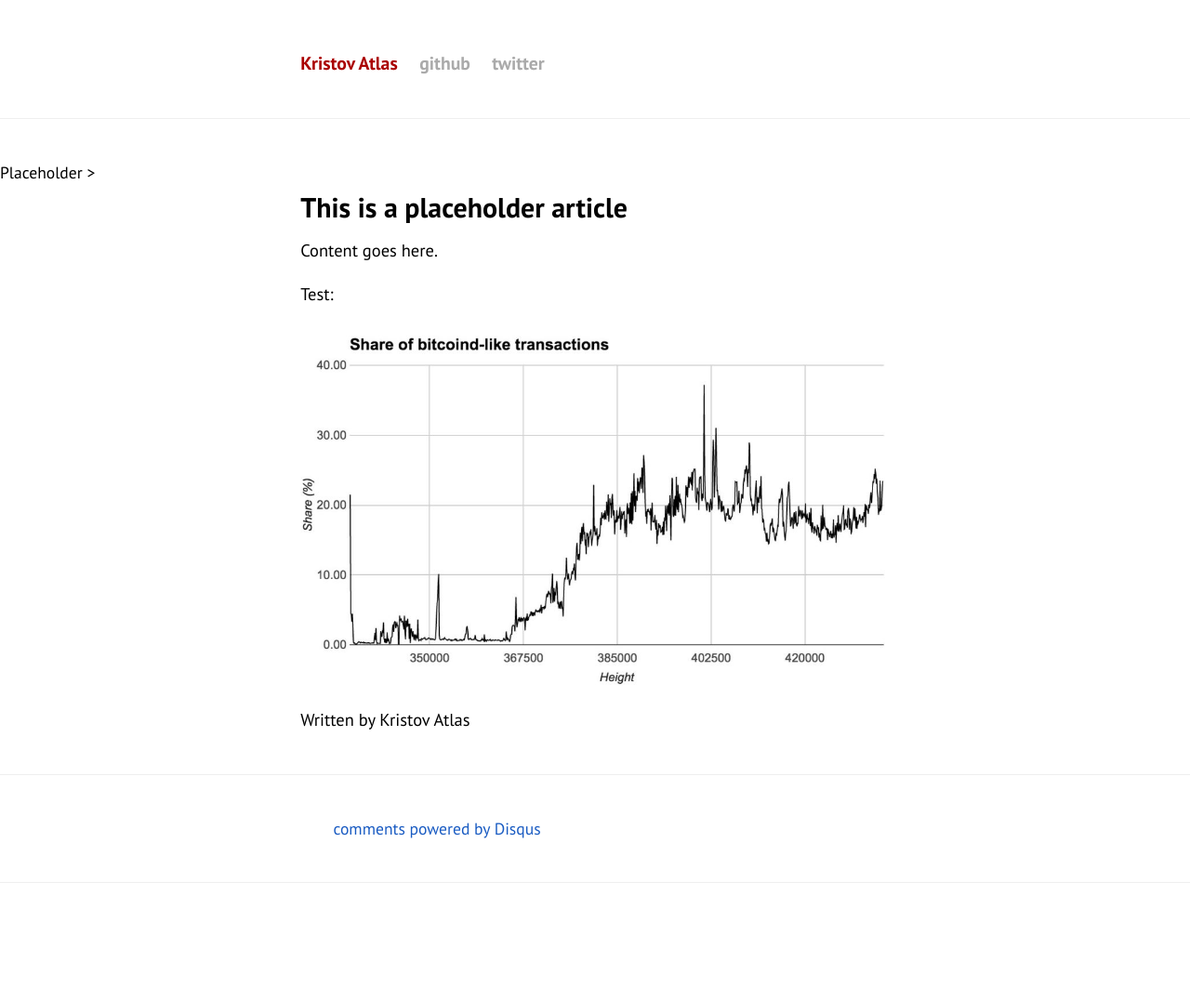
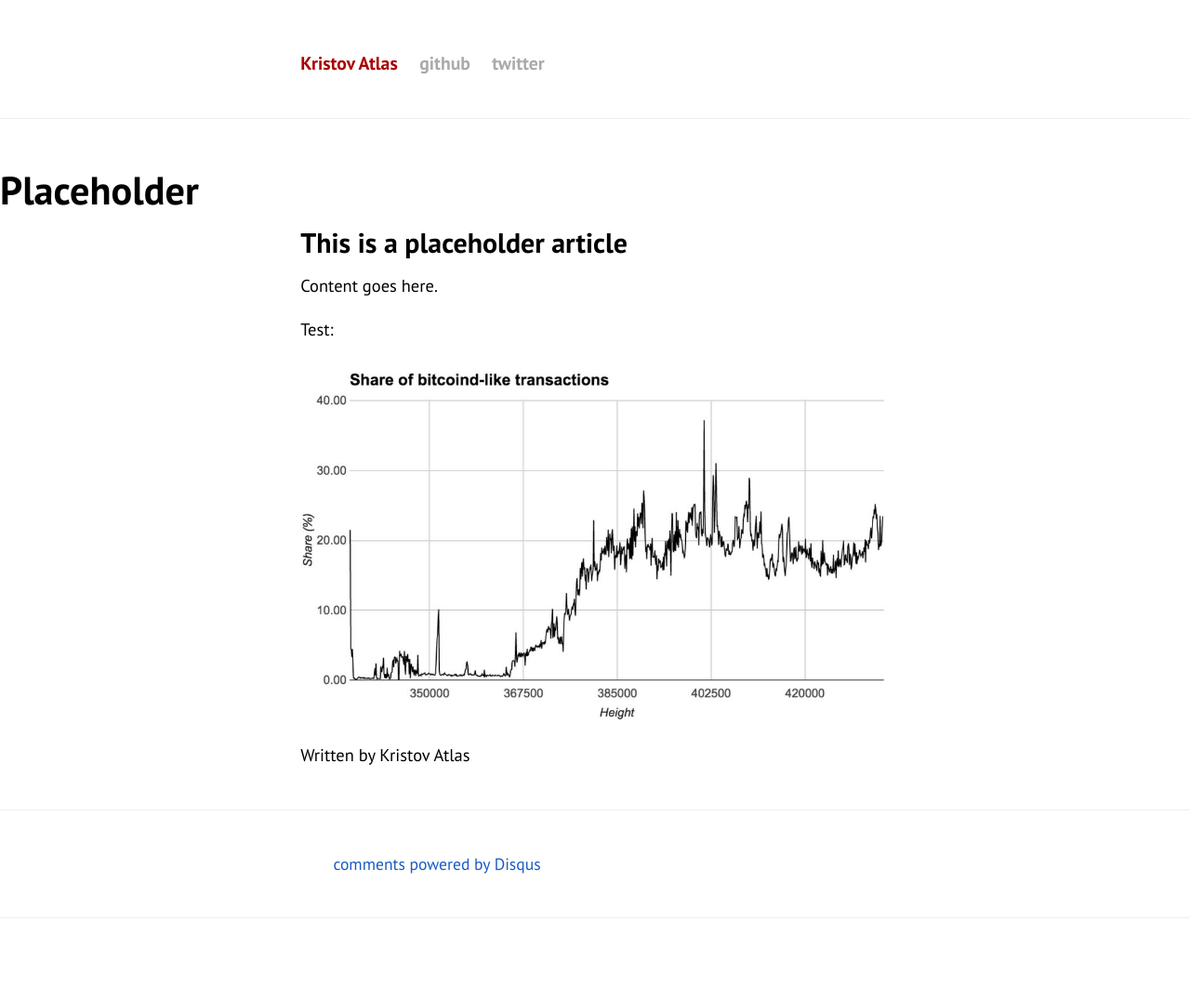
Before and after one commit to kristovatlas/kiaraRobles.github.io, a Jekyll site: the page built from _posts/2016-12-17-placeholder.md, in a window 1280 px wide. Shown: the whole page at 93% size. Built offline with Jekyll 4.4.1, drawn with Linux system fonts in a browser that asks for light colours; Markdown is read by kramdown in place of the engine named in the settings; comment, search, counter and statistics services are not loaded; before the commit the page ends 1038 px from its top, so only the background shows below that.

Commit message:
fix html syntax

```diff
--- a/_layouts/post.html
+++ b/_layouts/post.html
@@ -8,10 +8,11 @@ layout: default
 class="cover-banner"
 style="background-image: url({{ page.cover_image }});"
 {% endif %}
+>
 {% if page.title %}
 <h1 id="post-title">{{ page.title }}</h1>
 {% endif %}
-></header>
+</header>
 
 <div class="content article">
   {{ content }}
```
